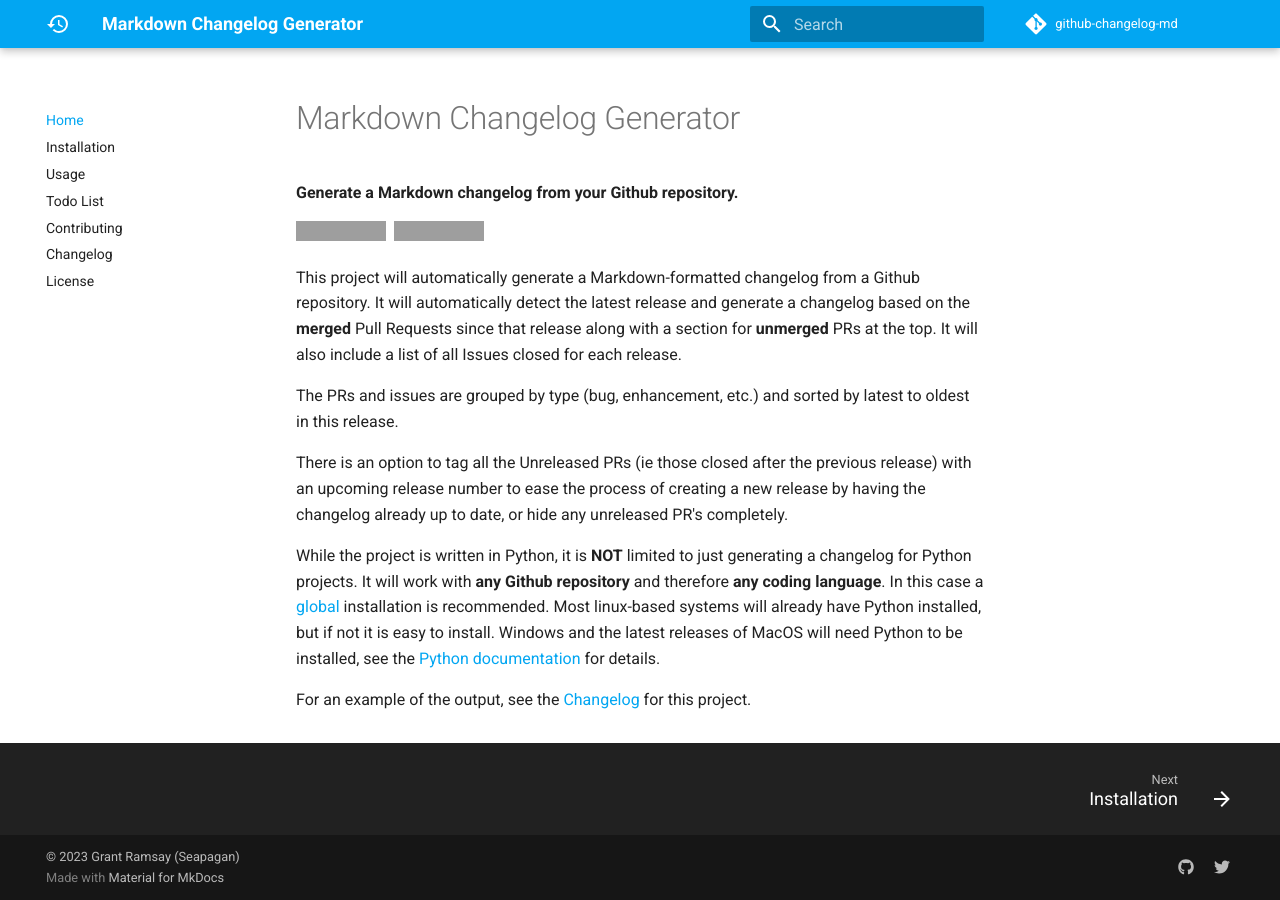
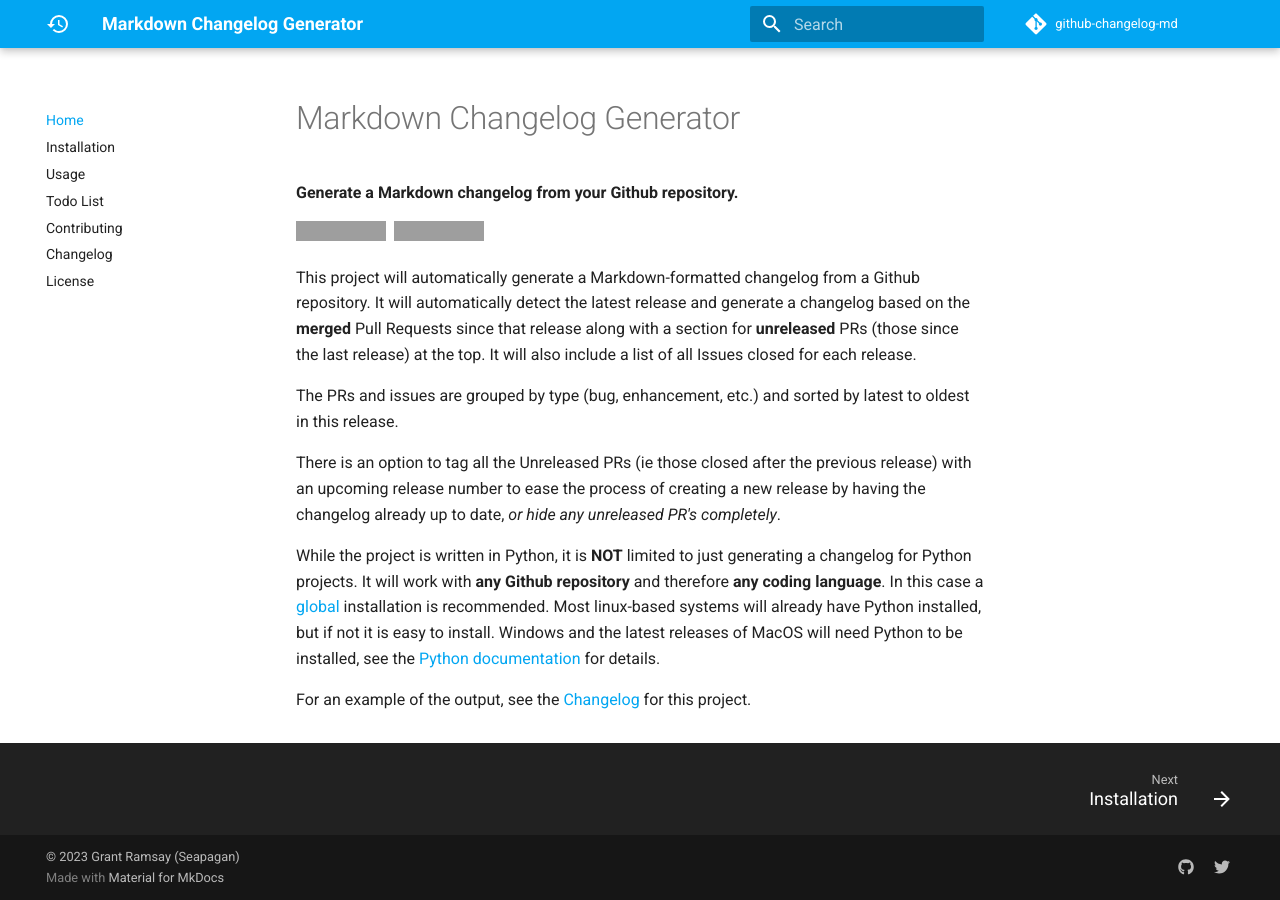
Before and after one commit to seapagan/github-changelog-md, an MkDocs documentation site: the page built from docs/index.md, in a window 1280 px wide. Built offline with MkDocs 1.6.1 and Material for MkDocs 9.7.7, drawn with Linux system fonts in a browser that asks for light colours; comment, search, counter and statistics services are not loaded; grey boxes are pictures that could not be loaded.

```diff
--- a/docs/index.md
+++ b/docs/index.md
@@ -9,16 +9,16 @@ version](https://badge.fury.io/py/github-changelog-md.svg)](https://badge.fury.i
 This project will automatically generate a Markdown-formatted changelog from a
 Github repository. It will automatically detect the latest release and generate
 a changelog based on the **merged** Pull Requests since that release along with
-a section for **unmerged** PRs at the top. It will also include a list of all
-Issues closed for each release.
+a section for **unreleased** PRs (those since the last release) at the top. It
+will also include a list of all Issues closed for each release.
 
 The PRs and issues are grouped by type (bug, enhancement, etc.) and sorted by
 latest to oldest in this release.
 
 There is an option to tag all the Unreleased PRs (ie those closed after the
 previous release) with an upcoming release number to ease the process of
-creating a new release by having the changelog already up to date, or hide any
-unreleased PR's completely.
+creating a new release by having the changelog already up to date, *or hide any
+unreleased PR's completely*.
 
 While the project is written in Python, it is **NOT** limited to just generating
 a changelog for Python projects. It will work with **any Github repository** and
```
Also changed, not shown: README.md (+5 -4 lines).
